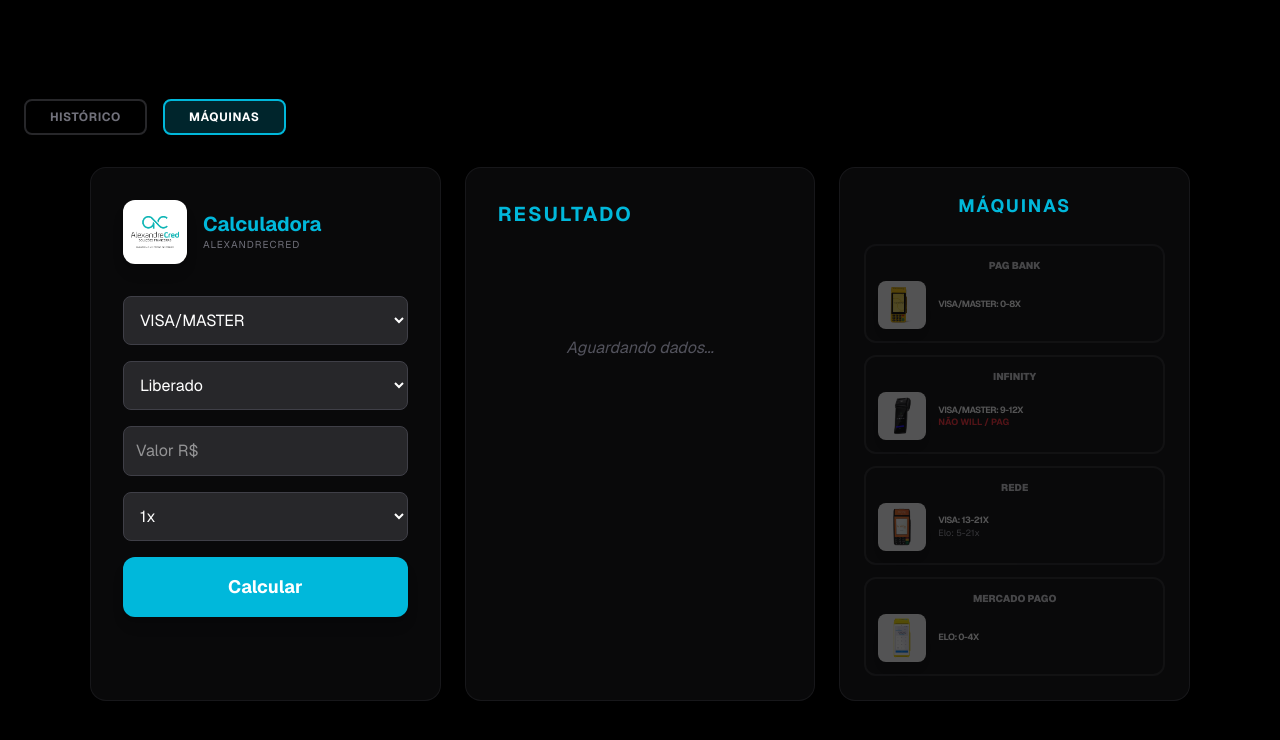
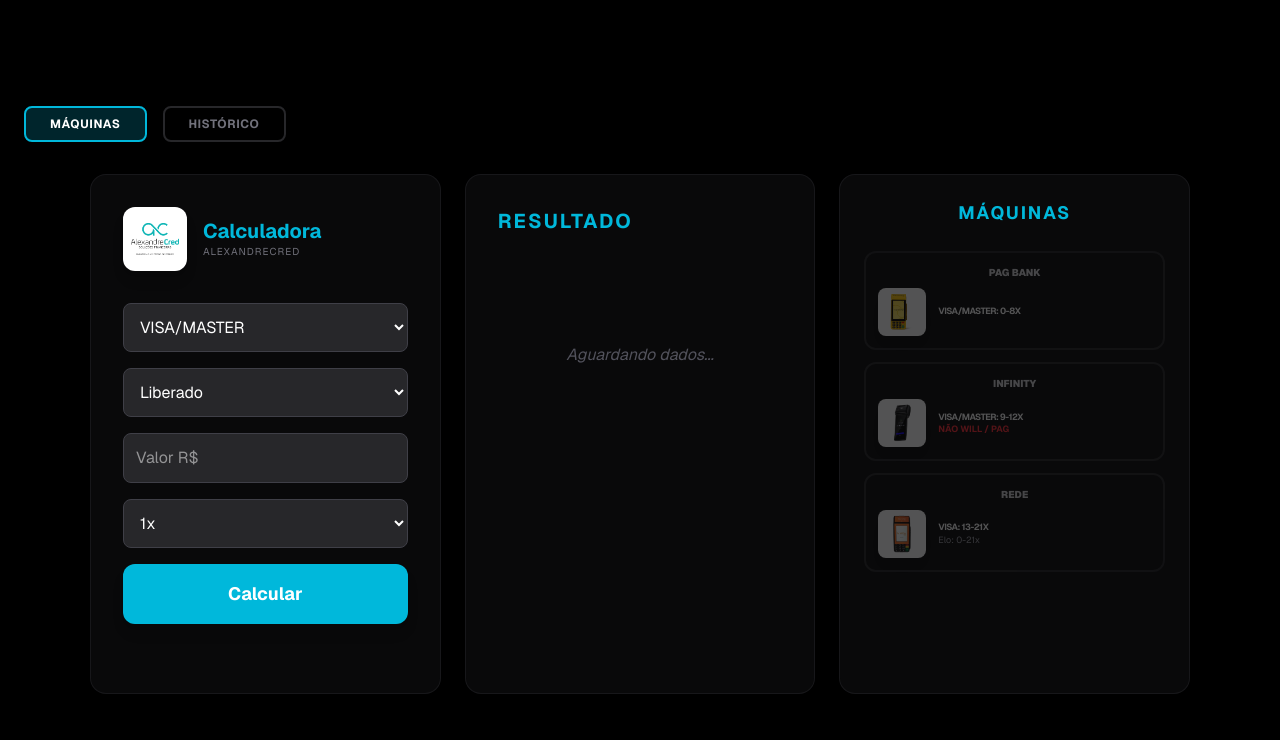
Before and after one commit to joseanttonnii/calculadora-emprestimo, a Next.js app: page / in a window 1280 px wide. Both pictures are taken after a click on the button "MÁQUINAS". Shown: the top 740 px of the page. Built offline with nearby package versions, Linux system fonts and the light colour scheme.

Commit message:
Update maquinas

```diff
--- a/app/page.tsx
+++ b/app/page.tsx
@@ -43,27 +43,24 @@ export default function Calculadora() {
   const [mostrarHistorico, setMostrarHistorico] = useState(false);
   const [mostrarMaquinas, setMostrarMaquinas] = useState(false);
 
-  // LOGICA DAS MAQUINAS ATUALIZADA
+  // LOGICA DAS MAQUINAS (Removido m4)
   const checarMaquina = (t: Tipo, p: number) => {
-    const m1 = t === "tipo1" && p <= 8; // Pag Bank: VISA/MASTER 0-8x
-    const m2 = t === "tipo1" && p >= 9 && p <= 12; // Infinity: VISA/MASTER 9-12x
-    const m3 = (t === "tipo1" && p >= 13) || (t === "tipo2" && p >= 5); // Rede: VISA 13-21x / ELO 5-21x
-    const m4 = t === "tipo2" && p <= 4; // Mercado Pago: ELO 0-4x
-    return { m1, m2, m3, m4 };
+    const m1 = t === "tipo1" && p <= 8;
+    const m2 = t === "tipo1" && p >= 9 && p <= 12;
+    const m3 = (t === "tipo1" && p >= 13) || (t === "tipo2"); // M3 agora cobre todo o Tipo 2 já que o MP foi removido
+    return { m1, m2, m3 };
   };
 
   const status = checarMaquina(tipo, parcelas);
   const isM1 = res && status.m1;
   const isM2 = res && status.m2;
   const isM3 = res && status.m3;
-  const isM4 = res && status.m4;
 
   const getMaquinaRecomendada = (t: Tipo, p: number) => {
     const s = checarMaquina(t, p);
     if (s.m1) return "Pag Bank";
     if (s.m2) return "Infinity";
     if (s.m3) return "Rede";
-    if (s.m4) return "Mercado Pago";
     return "N/A";
   };
 
@@ -109,8 +106,8 @@ export default function Calculadora() {
 
       {/* Botões Superiores */}
       <div className="flex gap-4 mb-8 w-full max-w-[800px] md:max-w-full justify-center md:justify-start">
+        <button onClick={() => setMostrarMaquinas(!mostrarMaquinas)} className={`px-6 py-2 rounded-lg border-2 transition-all font-bold text-xs tracking-wider ${mostrarMaquinas ? "border-cyan-500 bg-cyan-500/20 text-white" : "border-zinc-800 text-zinc-500 hover:border-zinc-700"}`}>MÁQUINAS</button>
         <button onClick={() => setMostrarHistorico(!mostrarHistorico)} className={`px-6 py-2 rounded-lg border-2 transition-all font-bold text-xs tracking-wider ${mostrarHistorico ? "border-cyan-500 bg-cyan-500/20 text-white" : "border-zinc-800 text-zinc-500 hover:border-zinc-700"}`}>HISTÓRICO</button>
-        <button onClick={() => setMostrarMaquinas(!mostrarMaquinas)} className={`px-6 py-2 rounded-lg border-2 transition-all font-bold text-xs tracking-wider ${mostrarMaquinas ? "border-cyan-500 bg-cyan-500/20 text-white" : "border-zinc-800 text-zinc-500 hover:border-zinc-700"}`}>MÁQUINAS</button>
       </div>
 
       <div className={`grid gap-6 transition-all duration-500 items-stretch justify-center w-full ${ (mostrarHistorico && mostrarMaquinas) ? "max-w-[1400px] md:grid-cols-4" : (mostrarHistorico || mostrarMaquinas) ? "max-w-[1100px] md:grid-cols-3" : "max-w-[750px] md:grid-cols-2" }`}>
@@ -158,39 +155,12 @@ export default function Calculadora() {
           {res && <button onClick={handleCopiar} className="w-full border border-dashed border-cyan-500/50 text-cyan-500 py-3 rounded-xl font-bold uppercase text-[10px]">Copiar Resultado</button>}
         </div>
 
-        {/* 3. Histórico */}
-        {mostrarHistorico && (
-          <div className="bg-zinc-900/40 rounded-2xl p-6 border border-zinc-800/50 min-h-[520px] animate-in fade-in slide-in-from-right-4">
-            <h2 className="text-lg font-bold text-cyan-500 mb-6 uppercase tracking-widest">Histórico</h2>
-            <div className="space-y-6">
-              {historico.map((item, index) => (
-                <div key={index} className="border border-zinc-800 rounded-xl p-4 bg-black/40 text-[10px] space-y-2 relative overflow-hidden">
-                   <div className="absolute top-0 right-0 bg-cyan-500/10 px-2 py-1 text-[8px] text-cyan-500 font-bold rounded-bl-lg">#{index + 1}</div>
-
-                   <div className="mb-2">
-                     <span className="bg-green-500/20 text-green-400 px-2 py-0.5 rounded text-[8px] font-bold border border-green-500/30 uppercase tracking-tighter">
-                        Usou: {getMaquinaRecomendada(item.tipo, item.parcelas)}
-                     </span>
-                   </div>
-
-                   <p className="flex justify-between border-b border-zinc-800/30 pb-1 text-zinc-400">Cartão: <span className="text-white font-bold">{item.tipo === "tipo1" ? "VISA/MASTER" : "ELO/HIPER"}</span></p>
-                   <p className="flex justify-between border-b border-zinc-800/30 pb-1 text-zinc-400">Valor Liberado: <span className="text-white font-bold">R$ {formatar(item.resultado.valorLiberado)}</span></p>
-                   <p className="flex justify-between border-b border-zinc-800/30 pb-1 text-zinc-400">Prazo: <span className="text-white font-bold">{item.parcelas}x</span></p>
-                   <p className="flex justify-between border-b border-zinc-800/30 pb-1 text-zinc-400">Parcela: <span className="text-white font-bold">R$ {item.resultado.parcela ? formatar(item.resultado.parcela) : '-'}</span></p>
-                   <p className="text-white font-black pt-2 text-right text-xs">Total: R$ {formatar(item.resultado.totalPagar)}</p>
-                </div>
-              ))}
-            </div>
-          </div>
-        )}
-
-        {/* 4. Máquinas */}
+        {/* 3. Máquinas (Apenas 3 agora) */}
         {mostrarMaquinas && (
           <div className="bg-zinc-900/40 rounded-2xl p-6 border border-zinc-800/50 min-h-[520px] animate-in fade-in slide-in-from-right-4">
             <h2 className="text-lg font-bold text-cyan-500 mb-6 uppercase tracking-widest text-center">Máquinas</h2>
             <div className="space-y-3">
 
-              {/* Máquina 1 - PAG BANK */}
               <div className={`p-3 rounded-xl border-2 transition-all flex flex-col gap-2 ${isM1 ? "border-green-500 bg-green-500/10" : "border-zinc-800 opacity-30"}`}>
                 <p className="text-[10px] font-black text-center text-zinc-300 uppercase">Pag Bank</p>
                 <div className="flex items-center gap-3">
@@ -202,7 +172,6 @@ export default function Calculadora() {
                 </div>
               </div>
 
-              {/* Máquina 2 - INFINITY */}
               <div className={`p-3 rounded-xl border-2 transition-all flex flex-col gap-2 ${isM2 ? "border-green-500 bg-green-500/10" : "border-zinc-800 opacity-30"}`}>
                 <p className="text-[10px] font-black text-center text-zinc-300 uppercase">Infinity</p>
                 <div className="flex items-center gap-3">
@@ -215,27 +184,14 @@ export default function Calculadora() {
                 </div>
               </div>
 
-              {/* Máquina 3 - REDE */}
               <div className={`p-3 rounded-xl border-2 transition-all flex flex-col gap-2 ${isM3 ? "border-green-500 bg-green-500/10" : "border-zinc-800 opacity-30"}`}>
                 <p className="text-[10px] font-black text-center text-zinc-300 uppercase">Rede</p>
                 <div className="flex items-center gap-3">
                   <div className="w-12 h-12 bg-white rounded-lg p-1 shrink-0 overflow-hidden shadow-lg"><img src="/maquina3.png" className="w-full h-full object-contain" alt="m3"/></div>
                   <div className="text-[9px]">
                      <p className="font-bold text-white uppercase tracking-tighter">Visa: 13-21x</p>
-                     <p className="text-zinc-400">Elo: 5-21x</p>
+                     <p className="text-zinc-400">Elo: 0-21x</p>
                      {isM3 && <p className="text-green-400 font-bold mt-1 animate-pulse">✓ INDICADA</p>}
-                  </div>
-                </div>
-              </div>
-
-              {/* Máquina 4 - MERCADO PAGO */}
-              <div className={`p-3 rounded-xl border-2 transition-all flex flex-col gap-2 ${isM4 ? "border-green-500 bg-green-500/10" : "border-zinc-800 opacity-30"}`}>
-                <p className="text-[10px] font-black text-center text-zinc-300 uppercase">Mercado Pago</p>
-                <div className="flex items-center gap-3">
-                  <div className="w-12 h-12 bg-white rounded-lg p-1 shrink-0 overflow-hidden shadow-lg"><img src="/maquina4.png" className="w-full h-full object-contain" alt="m4"/></div>
-                  <div className="text-[9px]">
-                     <p className="font-bold text-white uppercase tracking-tighter">Elo: 0-4x</p>
-                     {isM4 && <p className="text-green-400 font-bold mt-1 animate-pulse">✓ INDICADA</p>}
                   </div>
                 </div>
               </div>
@@ -243,6 +199,30 @@ export default function Calculadora() {
             </div>
           </div>
         )}
+
+        {/* 4. Histórico */}
+        {mostrarHistorico && (
+          <div className="bg-zinc-900/40 rounded-2xl p-6 border border-zinc-800/50 min-h-[520px] animate-in fade-in slide-in-from-right-4">
+            <h2 className="text-lg font-bold text-cyan-500 mb-6 uppercase tracking-widest">Histórico</h2>
+            <div className="space-y-6">
+              {historico.map((item, index) => (
+                <div key={index} className="border border-zinc-800 rounded-xl p-4 bg-black/40 text-[10px] space-y-2 relative overflow-hidden">
+                   <div className="absolute top-0 right-0 bg-cyan-500/10 px-2 py-1 text-[8px] text-cyan-500 font-bold rounded-bl-lg">#{index + 1}</div>
+                   <div className="mb-2">
+                     <span className="bg-green-500/20 text-green-400 px-2 py-0.5 rounded text-[8px] font-bold border border-green-500/30 uppercase tracking-tighter">
+                        Usou: {getMaquinaRecomendada(item.tipo, item.parcelas)}
+                     </span>
+                   </div>
+                   <p className="flex justify-between border-b border-zinc-800/30 pb-1 text-zinc-400">Cartão: <span className="text-white font-bold">{item.tipo === "tipo1" ? "VISA/MASTER" : "ELO/HIPER"}</span></p>
+                   <p className="flex justify-between border-b border-zinc-800/30 pb-1 text-zinc-400">Valor Liberado: <span className="text-white font-bold">R$ {formatar(item.resultado.valorLiberado)}</span></p>
+                   <p className="flex justify-between border-b border-zinc-800/30 pb-1 text-zinc-400">Prazo: <span className="text-white font-bold">{item.parcelas}x</span></p>
+                   <p className="flex justify-between border-b border-zinc-800/30 pb-1 text-zinc-400">Parcela: <span className="text-white font-bold">R$ {item.resultado.parcela ? formatar(item.resultado.parcela) : '-'}</span></p>
+                   <p className="text-white font-black pt-2 text-right text-xs">Total: R$ {formatar(item.resultado.totalPagar)}</p>
+                </div>
+              ))}
+            </div>
+          </div>
+        )}
       </div>
     </div>
   );
```
